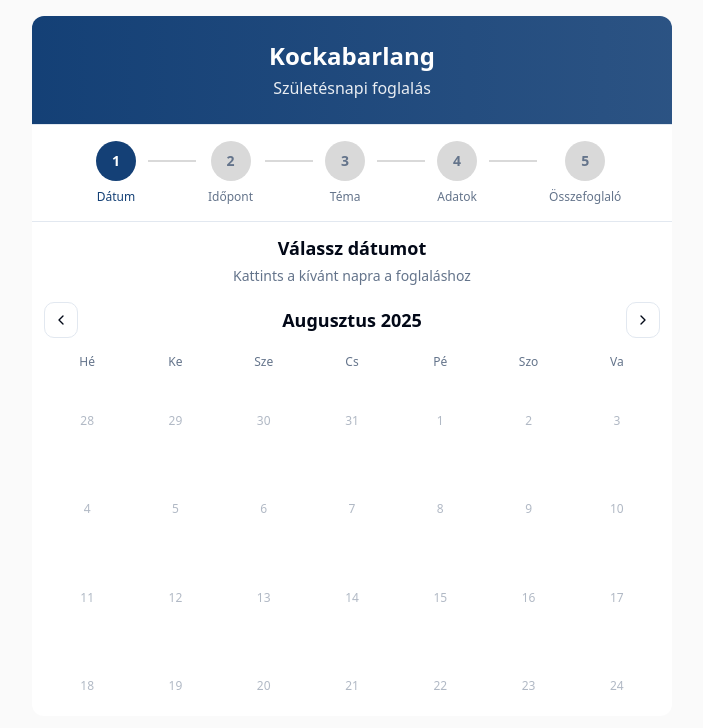
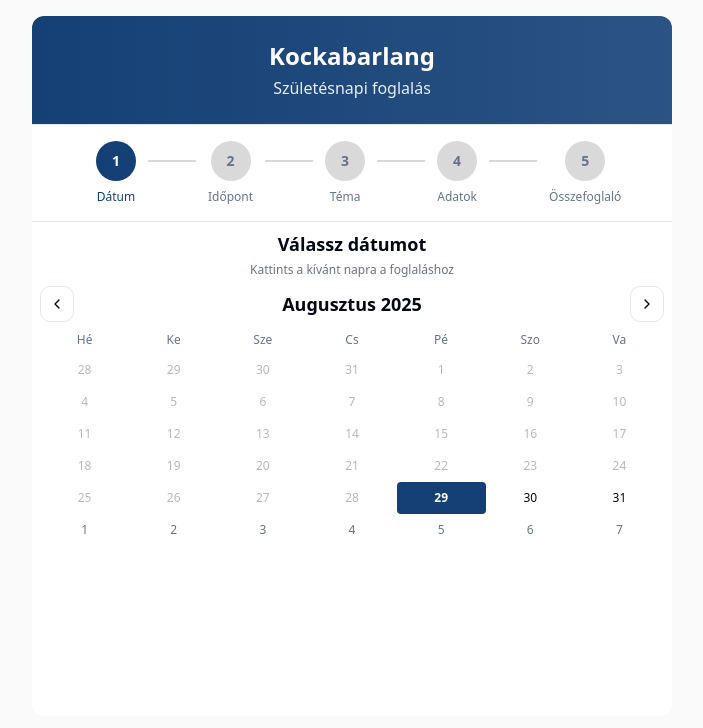
Before and after one commit to mtzs0/kockabarlang-party-planner, a React (Vite) app: page / in a window 1280 px wide. Shown: the top 728 px of the page, without its empty margins (288-991 px from the left). Built offline with nearby package versions, Linux system fonts and the light colour scheme.

Commit message:
Reduce spacing in date selection

```diff
--- a/src/components/reservation/DateSelectionStep.tsx
+++ b/src/components/reservation/DateSelectionStep.tsx
@@ -70,14 +70,14 @@ export const DateSelectionStep = ({ selectedDate, onDateSelect }: DateSelectionS
   const weekDays = ['Hé', 'Ke', 'Sze', 'Cs', 'Pé', 'Szo', 'Va'];
 
   return (
-    <div className="h-full flex flex-col p-3">
-      <div className="text-center mb-4">
+    <div className="h-full flex flex-col p-2">
+      <div className="text-center mb-2">
         <h2 className="text-lg font-semibold text-foreground mb-1">Válassz dátumot</h2>
-        <p className="text-sm text-muted-foreground">Kattints a kívánt napra a foglaláshoz</p>
+        <p className="text-xs text-muted-foreground">Kattints a kívánt napra a foglaláshoz</p>
       </div>
 
       {/* Month Navigation */}
-      <div className="flex items-center justify-between mb-3">
+      <div className="flex items-center justify-between mb-2">
         <Button
           variant="outline"
           size="sm"
@@ -104,23 +104,23 @@ export const DateSelectionStep = ({ selectedDate, onDateSelect }: DateSelectionS
       {/* Calendar */}
       <div className="flex-1 overflow-y-auto">
         {/* Week Headers */}
-        <div className="grid grid-cols-7 gap-0.5 mb-1">
+        <div className="grid grid-cols-7 gap-0 mb-1">
           {weekDays.map((day) => (
-            <div key={day} className="text-center text-xs font-medium text-muted-foreground py-1">
+            <div key={day} className="text-center text-xs font-medium text-muted-foreground py-0.5">
               {day}
             </div>
           ))}
         </div>
 
         {/* Calendar Days */}
-        <div className="grid grid-cols-7 gap-0.5">
+        <div className="grid grid-cols-7 gap-0">
           {days.map((day, index) => (
             <button
               key={index}
               onClick={() => day.isSelectable && handleDateClick(day.date)}
               disabled={!day.isSelectable}
               className={cn(
-                "aspect-square flex items-center justify-center text-xs rounded-lg transition-all duration-200",
+                "h-8 w-full flex items-center justify-center text-xs rounded transition-all duration-200",
                 "hover:scale-105 active:scale-95",
                 {
                   "text-muted-foreground": !day.isCurrentMonth,
```
